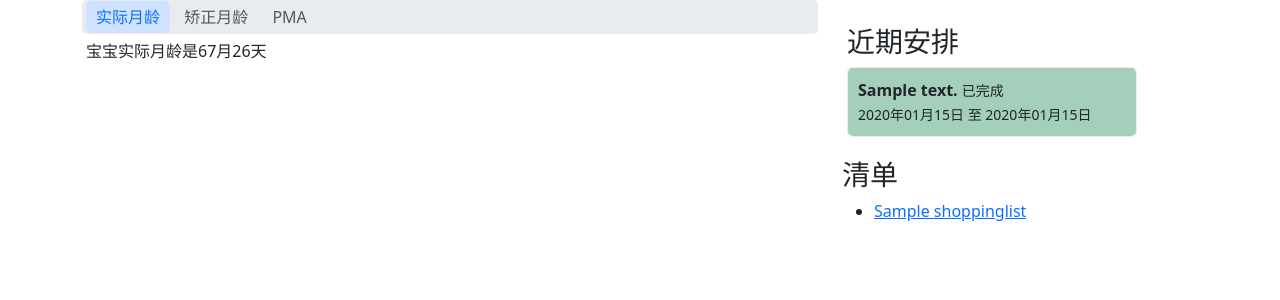
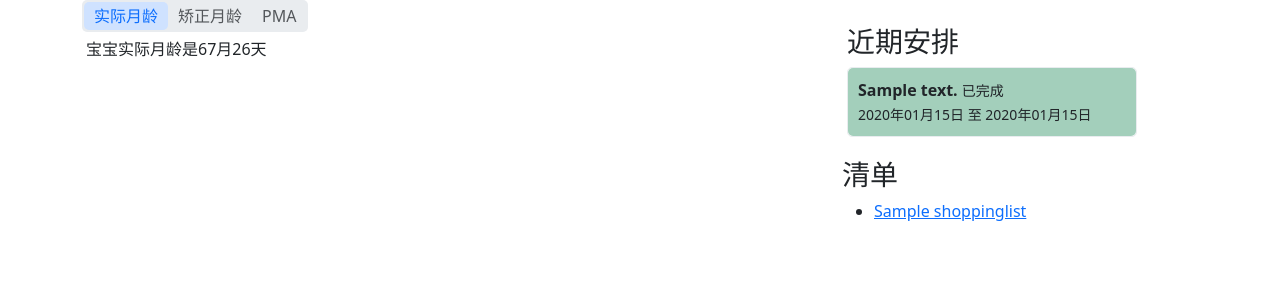
Before and after one commit to NullOnSpace/django-family, a Django app: page /dashboard/ in a window 1280 px wide. Shown: the top 300 px of the page. Run offline with Django 5.2, Linux system fonts and the light colour scheme; tables that the repository leaves empty hold one stand-in row (values such as "Sample post"); some libraries are stand-ins or nearby versions.

Commit message:
babydate前端显示的小调整

```diff
--- a/babycare/templates/babycare/includes/babydate.html
+++ b/babycare/templates/babycare/includes/babydate.html
@@ -4,7 +4,7 @@
         {% if baby_date.days_to_due < 0 %}
             {# 早产儿足月 显示矫正月龄、PMA以及实际月龄 #}
             <div id="baby-date-wrapper" class="switcher">
-                <div class="switcher-buttons" id="baby-age-buttons">
+                <div class="switcher-buttons d-inline-flex" id="baby-age-buttons">
                     <span class="switcher-button active-button" data-target="baby-age-chron">实际月龄</span>
                     <span class="switcher-button" data-target="baby-age-corrected">矫正月龄</span>
                     <span class="switcher-button" data-target="baby-age-pma">PMA</span>
@@ -18,7 +18,7 @@
             {% else %}
             {# 早产儿未足月 显示实际月龄和PMA #}
             <div id="baby-date-wrapper" class="switcher">
-                <div class="switcher-buttons" id="baby-age-buttons">
+                <div class="switcher-buttons d-inline-flex" id="baby-age-buttons">
                     <span class="switcher-button active-button" data-target="baby-age-chron">实际月龄</span>
                     <span class="switcher-button" data-target="baby-age-pma">PMA</span>
                 </div>
@@ -34,7 +34,7 @@
     {% endif %}
 {% else %}
     <div id="baby-date-wrapper" class="switcher">
-        <div class="switcher-buttons" id="baby-ga-buttons">
+        <div class="switcher-buttons d-inline-flex" id="baby-ga-buttons">
             <span class="switcher-button active-button" data-target="baby-ga-lmp">LMP估算</span>
             <span class="switcher-button" data-target="baby-ga-us">超声估算</span>
         </div>
--- a/dashboard/static/css/switcher.css
+++ b/dashboard/static/css/switcher.css
@@ -1,7 +1,7 @@
 .switcher-buttons {
     /* display: inline-block; */
     border-radius: 5px;
-    padding: 5px 4px;
+    padding: 2px 2px;
     background-color: var(--bs-secondary-bg);
     color: var(--bs-secondary-color);
 }
@@ -17,7 +17,7 @@
 }
 
 .switcher-button {
-    padding: 5px 10px;
+    padding: 2px 10px;
 }
 
 .switcher-content.active-content {
```
